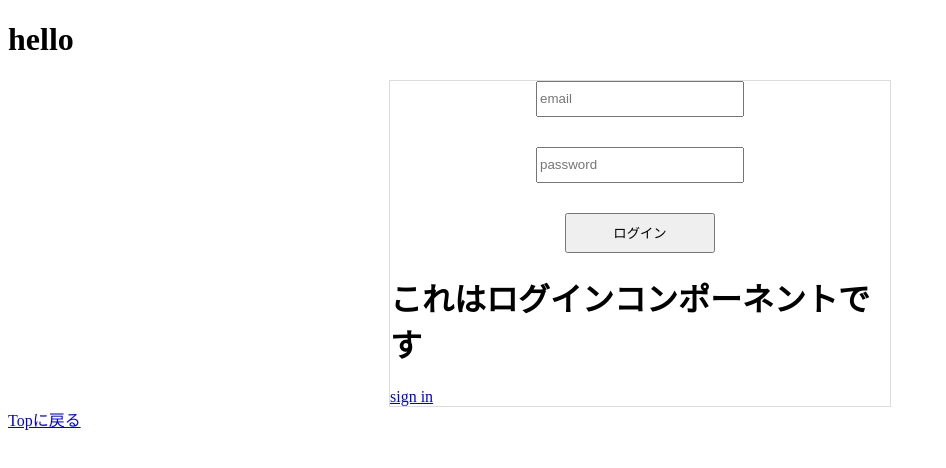
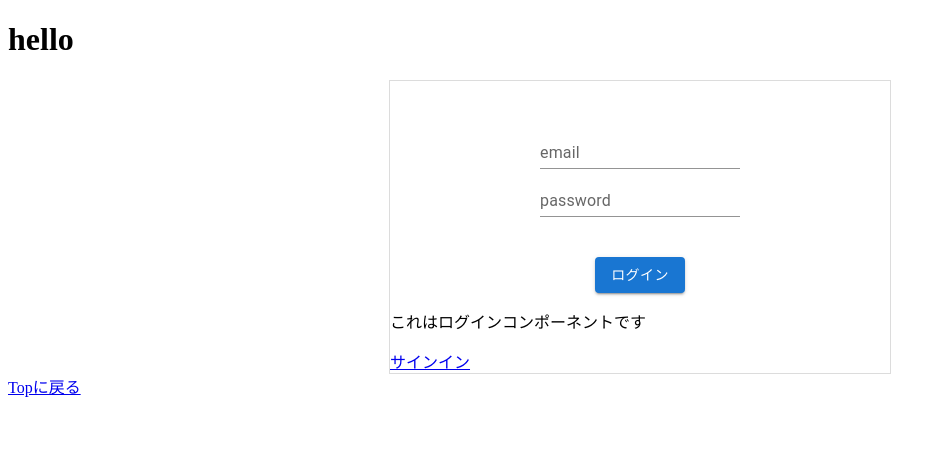
Before and after one commit to fqqk/bookapp, a React (Create React App) app: page /login in a window 1280 px wide. Shown: the top 468 px of the page, without its empty margins (0-946 px from the left). Built offline with nearby package versions, Linux system fonts and the light colour scheme.

Commit message:
react hook formを使ったバリデーションの実装

```diff
--- a/src/components/Login.jsx
+++ b/src/components/Login.jsx
@@ -1,6 +1,11 @@
 import React from "react";
 import "../style/Login.css";
 import { Link } from "react-router-dom";
+import { useForm } from "react-hook-form";
+import Button from "@mui/material/Button";
+import Stack from "@mui/material/Stack";
+import Box from "@mui/material/Box";
+import TextField from "@mui/material/TextField";
 
 export const Login = () => {
   const handleError = async (res) => {
@@ -20,19 +25,25 @@ export const Login = () => {
         break;
       default:
         console.log(resJson.token);
+        alert("ログイン成功");
         break;
     }
   };
 
   const BASE_URL = "http://api-for-missions-and-railways.herokuapp.com/signin";
 
-  const loginUser = async () => {
-    //フォームの値を受け取る
-    const email = document.getElementById("email").value;
-    const password = document.getElementById("password").value;
-    //受け取った値をjsonオブジェクトに変換
-    const json = { email: email, password: password };
+  const {
+    register,
+    handleSubmit,
+    formState: { errors },
+    reset, //フォームを空にする
+  } = useForm();
 
+  const onLogin = async (data) => {
+    const json = {
+      email: data.email,
+      password: data.password,
+    };
     const res = await fetch(BASE_URL, {
       method: "POST",
       //headersで"content-type":"application/json"を指定
@@ -40,31 +51,54 @@ export const Login = () => {
       //bodyにjsonオブジェクトをJSON文字列化して指定
       body: JSON.stringify(json),
     });
+    console.log(JSON.stringify(json));
+    reset();
     return handleError(res);
   };
 
   return (
     <div className="login">
-      <form className="form">
-        <input
+      <form className="form" onSubmit={handleSubmit(onLogin)}>
+        <Box
+          component="form"
+          sx={{
+            m: 5,
+            mx: "auto",
+            width: "25ch",
+          }}
+        >
+          <TextField
+            fullWidth={true}
             id="email"
+            label="email"
+            variant="standard"
             type="email"
-          placeholder="email"
-          className="email_box"
+            {...register("email", {
+              required: true,
+              pattern:
+                /^[A-Za-z0-9]{1}[A-Za-z0-9_.-]*@{1}[A-Za-z0-9_.-]{1,}.[A-Za-z0-9]{1,}$/,
+            })}
           />
-        <input
+          {errors.email && "example@gmail.comの形式で入力してください"}
+          <TextField
+            fullWidth={true}
             id="password"
+            label="password"
+            variant="standard"
             type="password"
-          placeholder="password"
-          className="email_box"
+            {...register("password", { required: true, minLength: 6 })}
           />
-        <button className="btn" onClick={loginUser}>
+          {errors.password && "パスワードは6文字以上です"}
+        </Box>
+        <Stack spacing={2} direction="row">
+          <Button type="submit" variant="contained">
             ログイン
-        </button>
+          </Button>
+        </Stack>
       </form>
 
-      <h1>これはログインコンポーネントです</h1>
-      <Link to="/signup">sign in</Link>
+      <p>これはログインコンポーネントです</p>
+      <Link to="/signup">サインイン</Link>
     </div>
   );
 };
--- a/src/components/SignUp.jsx
+++ b/src/components/SignUp.jsx
@@ -8,6 +8,7 @@ import Box from "@mui/material/Box";
 import TextField from "@mui/material/TextField";
 
 export const SignUp = () => {
+  //APIからのレスポンスを受け取り、受け取ったステータスコードによって状況を伝える
   const handleError = async (res) => {
     const resJson = await res.json();
 
@@ -25,72 +26,51 @@ export const SignUp = () => {
         break;
       default:
         console.log(resJson.token);
+        alert("登録完了");
         break;
     }
   };
 
+  //APIのURL
   const BASE_URL = "http://api-for-missions-and-railways.herokuapp.com/users";
-  const makeUser = async () => {
-    //フォームの値を受け取る
-    // const name = document.getElementById("name").value;
-    // const email = document.getElementById("email").value;
-    // const password = document.getElementById("password").value;
-    // const json = { name: name, email: email, password: password };
-    // const res = await fetch(BASE_URL, {
-    //   method: "POST",
-    //   //headersで"content-type":"application/json"を指定
-    //   headers: { "Content-Type": "application/json" },
-    //   //bodyにjsonオブジェクトをJSON文字列化して指定
-    //   body: JSON.stringify(json),
-    // });
-    // return handleError(res);
-  };
 
+  //react hook formの
   const {
     register,
     handleSubmit,
     formState: { errors },
-  } = useForm();
+    reset, //フォームを空にする
+  } = useForm({
+    mode: "onSubmit", // バリデーションが実行されるタイミング
+    defaultValues: {
+      // 初回レンダリング時のフォームのデフォルト値
+      name: "",
+      email: "",
+      password: "",
+    },
+  });
 
-  const onSubmit = (data) => {
+  const SignUp = async (data) => {
     const json = {
       name: data.name,
       email: data.email,
       password: data.password,
     };
+    const res = await fetch(BASE_URL, {
+      method: "POST",
+      //headersで"content-type":"application/json"を指定
+      headers: { "Content-Type": "application/json" },
+      //bodyにjsonオブジェクトをJSON文字列化して指定
+      body: JSON.stringify(json),
+    });
+    console.log(JSON.stringify(json));
+    reset();
+    return handleError(res);
   };
 
   return (
     <div className="sign_in">
-      <form className="form" onSubmit={handleSubmit(onSubmit)}>
-        {/* <input
-          id="name"
-          type="text"
-          placeholder="name"
-          className="name_box"
-          {...register("name")}
-        />
-
-        <input
-          id="email"
-          type="email"
-          className="email_box"
-          placeholder="email"
-          {...register("email")}
-        />
-
-        <input
-          id="password"
-          type="password"
-          placeholder="password"
-          className="password_box"
-          {...register("password", { required: true, minLength: 8 })}
-        />
-
-        {errors.password && "Password in valid"}
-        <button type="submit" onClick={makeUser} className="btn">
-          ユーザー作成
-        </button> */}
+      <form className="form" onSubmit={handleSubmit(SignUp)}>
         <Box
           component="form"
           sx={{
@@ -105,27 +85,34 @@ export const SignUp = () => {
             label="name"
             variant="standard"
             type="text"
-            {...register("name")}
+            {...register("name", { required: true })}
           />
+          {errors.name && "名前が入力されていません"}
           <TextField
             fullWidth={true}
             id="email"
             label="email"
             variant="standard"
             type="email"
-            {...register("email")}
+            {...register("email", {
+              required: true,
+              pattern:
+                /^[A-Za-z0-9]{1}[A-Za-z0-9_.-]*@{1}[A-Za-z0-9_.-]{1,}.[A-Za-z0-9]{1,}$/,
+            })}
           />
+          {errors.email && "example@gmail.comの形式で入力してください"}
           <TextField
             fullWidth={true}
             id="password"
             label="password"
             variant="standard"
             type="password"
-            {...register("password")}
+            {...register("password", { required: true, minLength: 6 })}
           />
+          {errors.password && "パスワードは6文字以上です"}
         </Box>
         <Stack spacing={2} direction="row">
-          <Button type="submit" onClick={makeUser} variant="contained">
+          <Button type="submit" variant="contained">
             ユーザー作成
           </Button>
         </Stack>
--- a/src/style/Login.css
+++ b/src/style/Login.css
@@ -9,15 +9,3 @@
   flex-direction: column;
   align-items: center;
 }
-
-.email_box,
-.password_box {
-  width: 200px;
-  height: 30px;
-  margin-bottom: 30px;
-}
-
-.btn {
-  width: 150px;
-  height: 40px;
-}
--- a/src/style/SignUp.css
+++ b/src/style/SignUp.css
@@ -9,16 +9,3 @@
   flex-direction: column;
   align-items: center;
 }
-
-.name_box,
-.email_box,
-.password_box {
-  width: 200px;
-  height: 30px;
-  margin-bottom: 30px;
-}
-
-.btn {
-  width: 150px;
-  height: 40px;
-}
```
Lines whose indentation alone changed are shown as unchanged.
